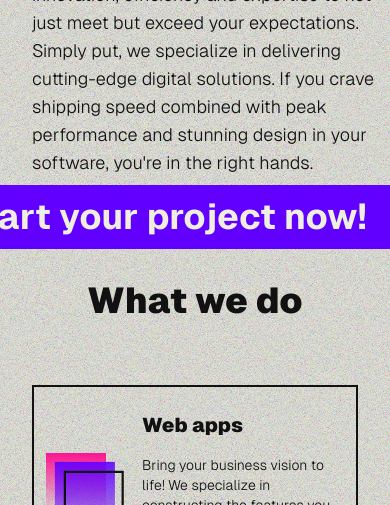
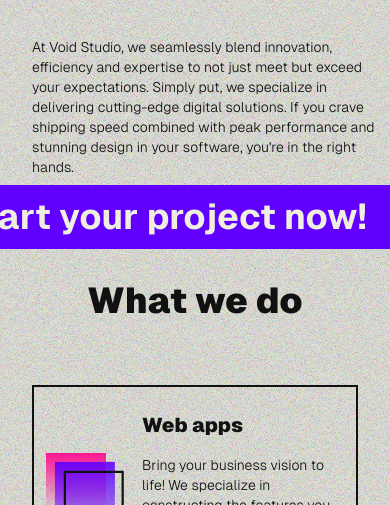
Before and after one commit to V01d-Studio/landing-2024, an Astro site: page / in a window 390 px wide. Shown: the part 595-1100 px from the top of the page. Built offline with nearby package versions, Linux system fonts and the light colour scheme; Astro itself is replaced by a stand-in of ours; what tailwindcss-fluid-type would draw is missing.

Commit message:
Update: text sizing

```diff
--- a/src/components/home/hero.astro
+++ b/src/components/home/hero.astro
@@ -13,7 +13,7 @@
       We create software that make your users 'wow!'
     </h2>
     <div class="h-10"></div>
-    <p>
+    <p class="text-sm md:text-lg">
       At Void Studio, we seamlessly blend innovation, efficiency and expertise
       to not just meet but exceed your expectations. Simply put, we specialize
       in delivering cutting-edge digital solutions. If you crave shipping speed
```
